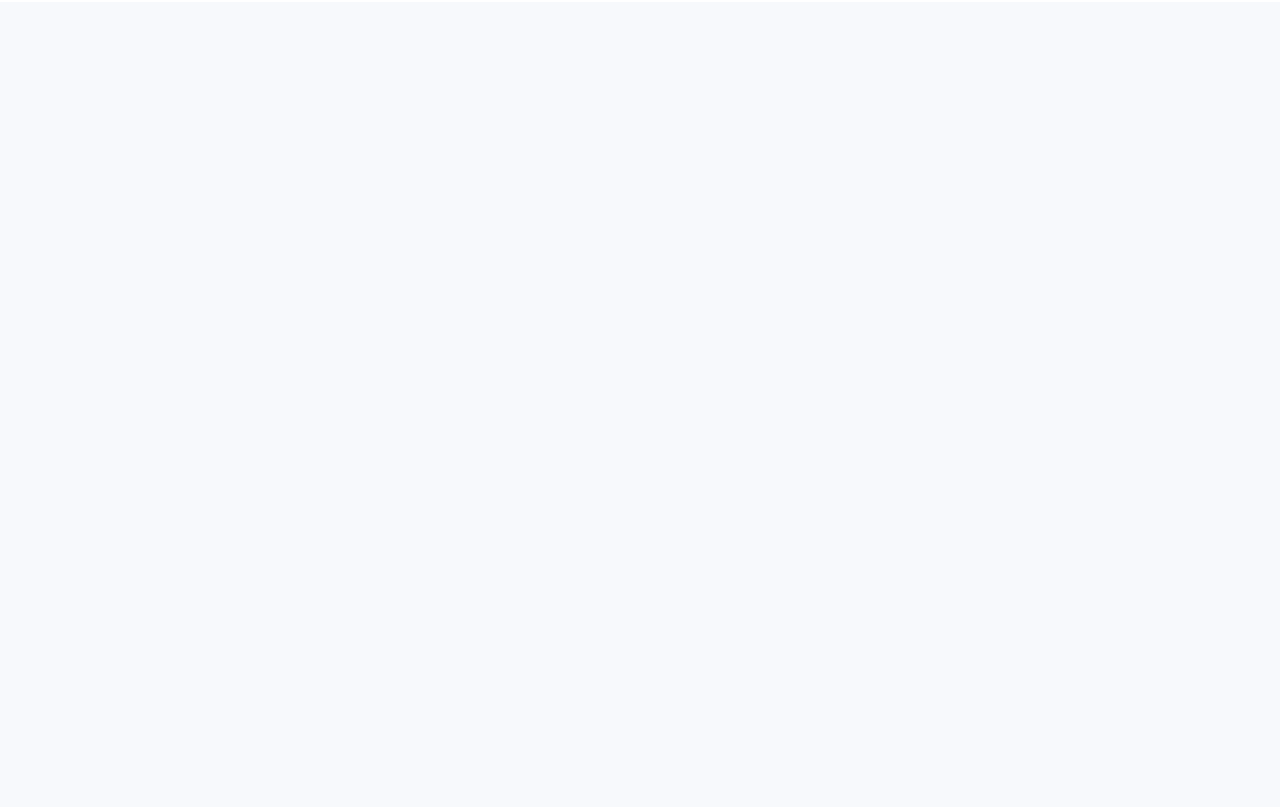
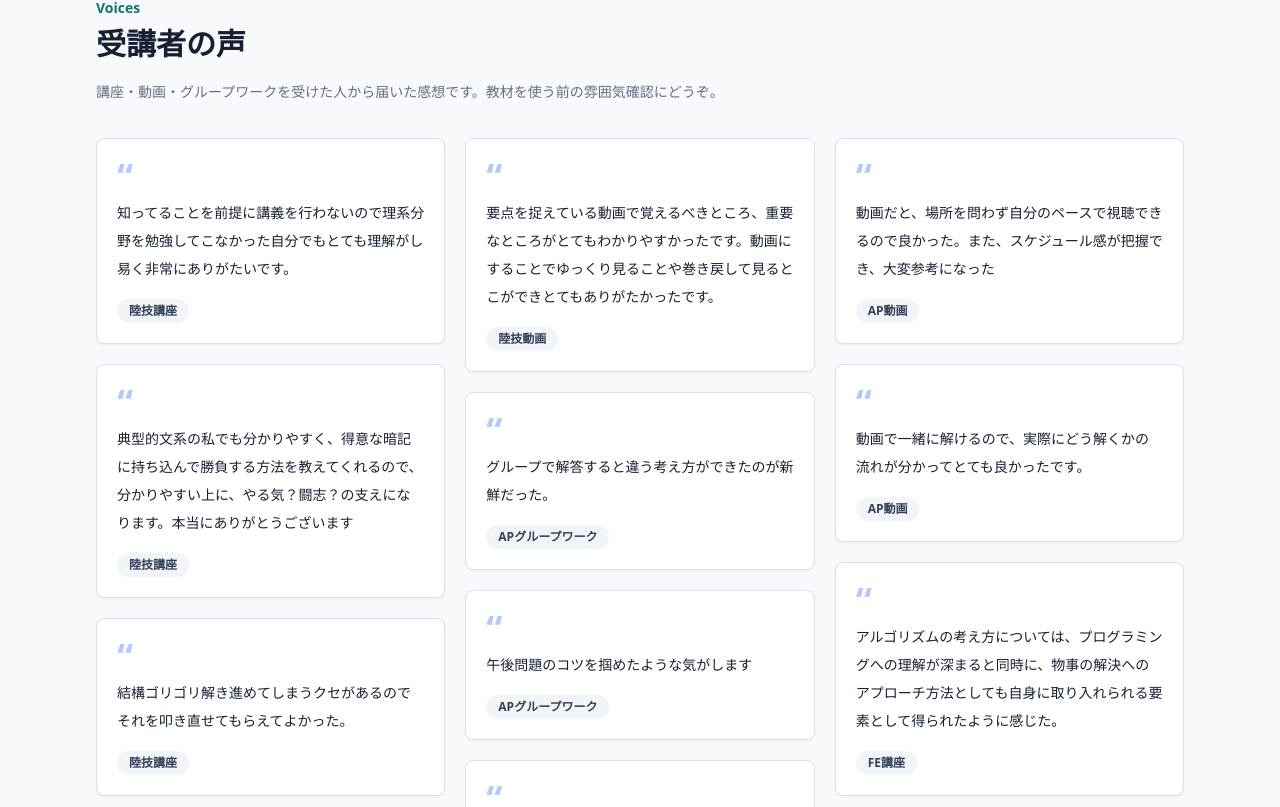
Before and after one commit to hmamiya52-bit/4th-TA_byMamiya, a Next.js app: page / in a window 1280 px wide. Shown: the part 4393-5200 px from the top of the page. Before the commit the page ends 4395 px from the top, so only its background shows below. Built offline with nearby package versions, Linux system fonts and the light colour scheme.

Commit message:
Add student testimonials section

```diff
--- a/src/app/page.tsx
+++ b/src/app/page.tsx
@@ -1,6 +1,7 @@
 import { examNotes, exams, materials, type Material } from "@/data/materials";
 import { HeroSection } from "@/components/HeroSection";
 import { MaterialPreview } from "@/components/MaterialPreview";
+import { TestimonialSection } from "@/components/TestimonialSection";
 import { ThemeToggle } from "@/components/ThemeToggle";
 
 export const dynamic = "force-static";
@@ -184,6 +185,8 @@ export default function Home() {
         </div>
       </section>
 
+      <TestimonialSection />
+
       <footer className="border-t border-line bg-surface">
         <div className="mx-auto flex max-w-6xl flex-col gap-3 px-5 py-6 text-sm text-muted sm:flex-row sm:items-center sm:justify-between sm:px-6 lg:px-8">
           <p className="font-medium text-ink">{siteName}</p>
--- /dev/null
+++ b/src/components/TestimonialSection.tsx
@@ -0,0 +1,81 @@
+const testimonials = [
+  {
+    source: "陸技講座",
+    text: "知ってることを前提に講義を行わないので理系分野を勉強してこなかった自分でもとても理解がし易く非常にありがたいです。",
+  },
+  {
+    source: "陸技講座",
+    text: "典型的文系の私でも分かりやすく、得意な暗記に持ち込んで勝負する方法を教えてくれるので、分かりやすい上に、やる気？闘志？の支えになります。本当にありがとうございます",
+  },
+  {
+    source: "陸技講座",
+    text: "結構ゴリゴリ解き進めてしまうクセがあるのでそれを叩き直せてもらえてよかった。",
+  },
+  {
+    source: "陸技動画",
+    text: "ここ分からんなあ、って時にちょうど動画がアップされてすごく助かった。モチベアップにつながった。",
+  },
+  {
+    source: "陸技動画",
+    text: "要点を捉えている動画で覚えるべきところ、重要なところがとてもわかりやすかったです。動画にすることでゆっくり見ることや巻き戻して見るとこができとてもありがたかったです。",
+  },
+  {
+    source: "APグループワーク",
+    text: "グループで解答すると違う考え方ができたのが新鮮だった。",
+  },
+  {
+    source: "APグループワーク",
+    text: "午後問題のコツを掴めたような気がします",
+  },
+  {
+    source: "AP動画",
+    text: "勉強方法や、午後問題の分野選択等非常に勉強になりました!最後にやるべきことや、動画のまとめがあったのも良かったです。",
+  },
+  {
+    source: "AP動画",
+    text: "動画だと、場所を問わず自分のペースで視聴できるので良かった。また、スケジュール感が把握でき、大変参考になった",
+  },
+  {
+    source: "AP動画",
+    text: "動画で一緒に解けるので、実際にどう解くかの流れが分かってとても良かったです。",
+  },
+  {
+    source: "FE講座",
+    text: "アルゴリズムの考え方については、プログラミングへの理解が深まると同時に、物事の解決へのアプローチ方法としても自身に取り入れられる要素として得られたように感じた。",
+  },
+  {
+    source: "FE講座",
+    text: "当初は資格を取ることだけを目標に講座を受講していたが、回数を重ねるうちに、自分の知識が拡大していることが感じられ、ネットワークに関し、より興味を持てるようになった。アルゴリズムについては、知識を身に付けるだけでなく、様々な視点から物事を解決していく能力に活かせると思った。",
+  },
+];
+
+export function TestimonialSection() {
+  return (
+    <section className="border-t border-line bg-paper">
+      <div className="mx-auto max-w-6xl px-5 py-14 sm:px-6 sm:py-16 lg:px-8">
+        <div className="mb-8 max-w-3xl">
+          <p className="text-sm font-bold text-brand">Voices</p>
+          <h2 className="mt-2 text-3xl font-bold text-ink">受講者の声</h2>
+          <p className="mt-4 text-sm leading-7 text-muted">
+            講座・動画・グループワークを受けた人から届いた感想です。教材を使う前の雰囲気確認にどうぞ。
+          </p>
+        </div>
+
+        <div className="columns-1 gap-5 md:columns-2 lg:columns-3">
+          {testimonials.map((testimonial) => (
+            <article
+              key={`${testimonial.source}-${testimonial.text}`}
+              className="mb-5 break-inside-avoid rounded-lg border border-line bg-surface p-5 shadow-sm"
+            >
+              <p className="text-4xl font-bold leading-none text-accent/35">“</p>
+              <p className="mt-1 text-sm leading-7 text-ink">{testimonial.text}</p>
+              <p className="mt-4 inline-flex rounded-full bg-badge px-3 py-1 text-xs font-bold text-badgeText">
+                {testimonial.source}
+              </p>
+            </article>
+          ))}
+        </div>
+      </div>
+    </section>
+  );
+}
```
